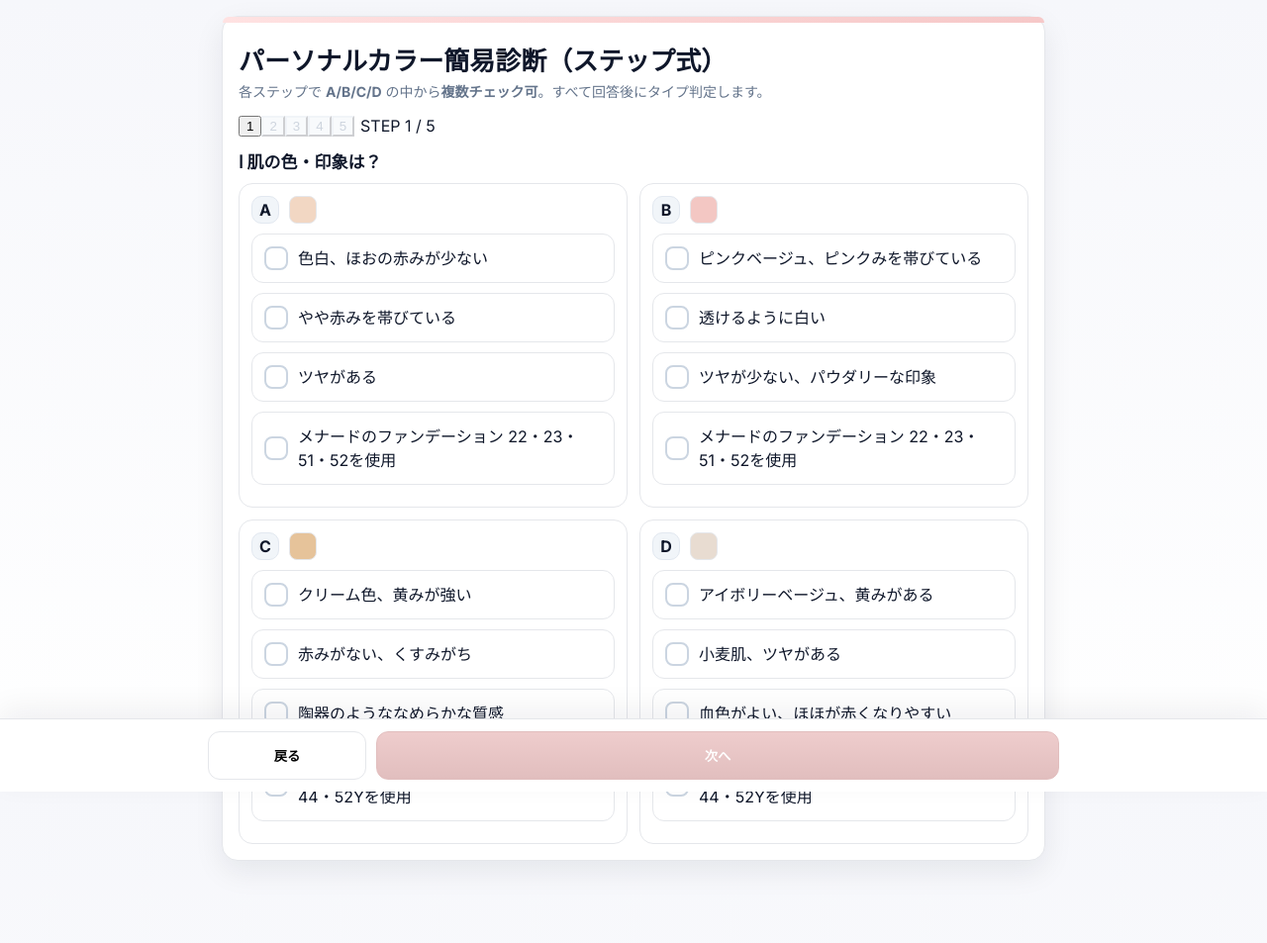
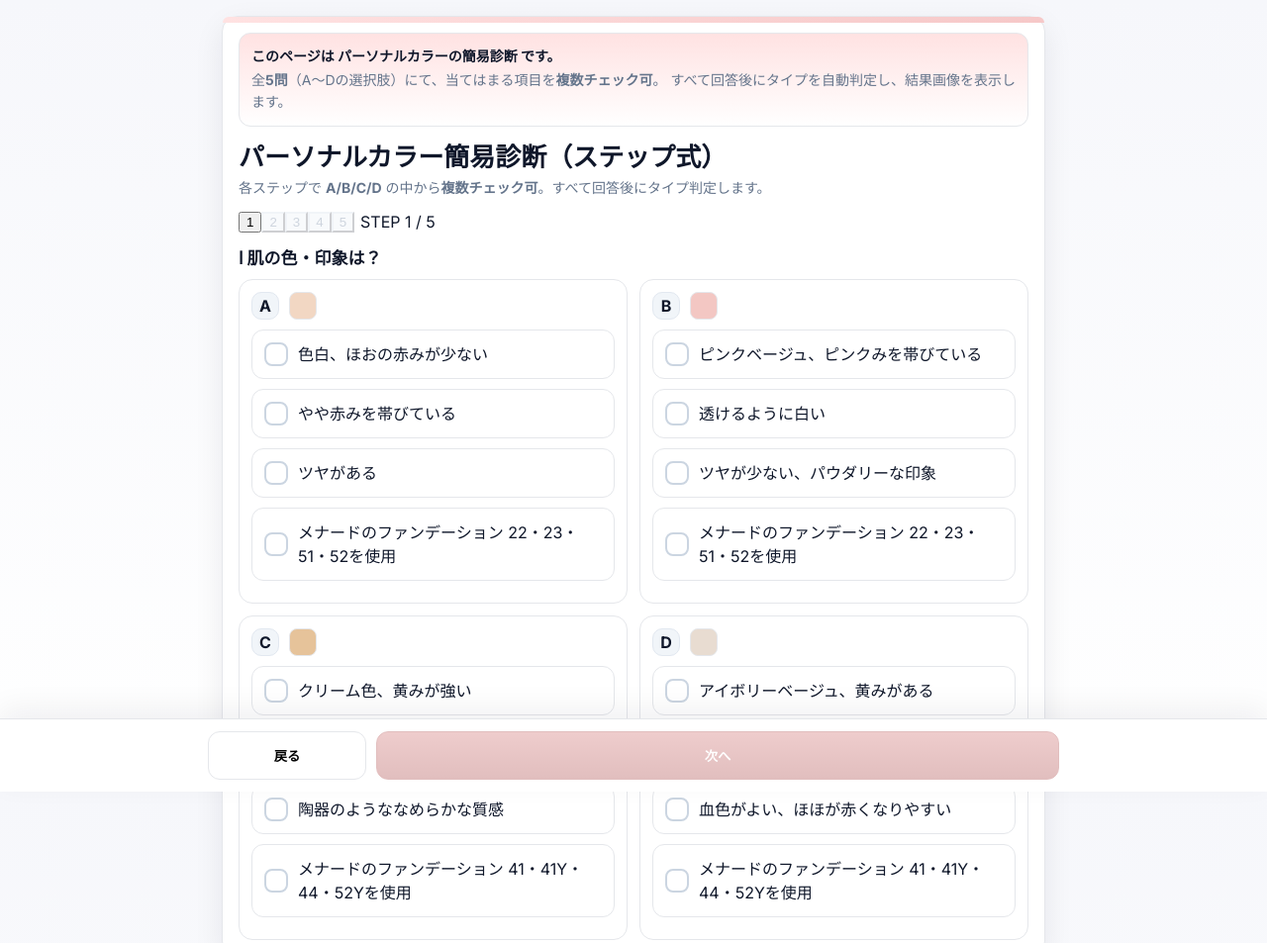
Before and after one commit to KMRa7/Vitscounseling, a plain HTML site: page index.html in a window 1280 px wide. Shown: the top 953 px of the page at 99% size. Drawn offline with Linux system fonts and the light colour scheme.

Commit message:
Update index.html

```diff
--- a/index.html
+++ b/index.html
@@ -66,11 +66,39 @@
     #navBar .row{display:grid; grid-template-columns:1fr 1fr; gap:10px; max-width:860px; margin:0 auto}
     @media (min-width:640px){ #navBar .row{grid-template-columns:160px 1fr} }
     @media (min-width:960px){ .wrap{padding-bottom:160px} }
+
+    /* ── Intro summary ───────────────────── */
+    .intro{
+      background: linear-gradient(180deg,var(--brand-200),#fff);
+      border: 1px solid var(--line);
+      border-radius: 12px;
+      padding: 12px;
+      margin: 0 0 10px;
+    }
+    .intro .kicker{
+      font-weight: 700;
+      font-size: 14px;
+      display: block;
+      margin-bottom: 4px;
+    }
+    .intro .intro-text{
+      margin: 0;
+      color: var(--muted);
+      line-height: 1.6;
+      font-size: 14px;
+    }
   </style>
 </head>
 <body>
   <main class="wrap">
     <section class="card" id="app" aria-live="polite">
+      <div class="intro" id="introSummary" role="note" aria-label="診断の説明">
+        <span class="kicker">このページは <b>パーソナルカラーの簡易診断</b> です。</span>
+        <p class="intro-text">
+          全<strong>5問</strong>（A〜Dの選択肢）にて、当てはまる項目を<strong>複数チェック可</strong>。
+          すべて回答後にタイプを自動判定し、結果画像を表示します。
+        </p>
+      </div>
       <h1>パーソナルカラー簡易診断（ステップ式）</h1>
       <p class="lead">各ステップで <b>A/B/C/D</b> の中から<strong>複数チェック可</strong>。すべて回答後にタイプ判定します。</p>
 
```
